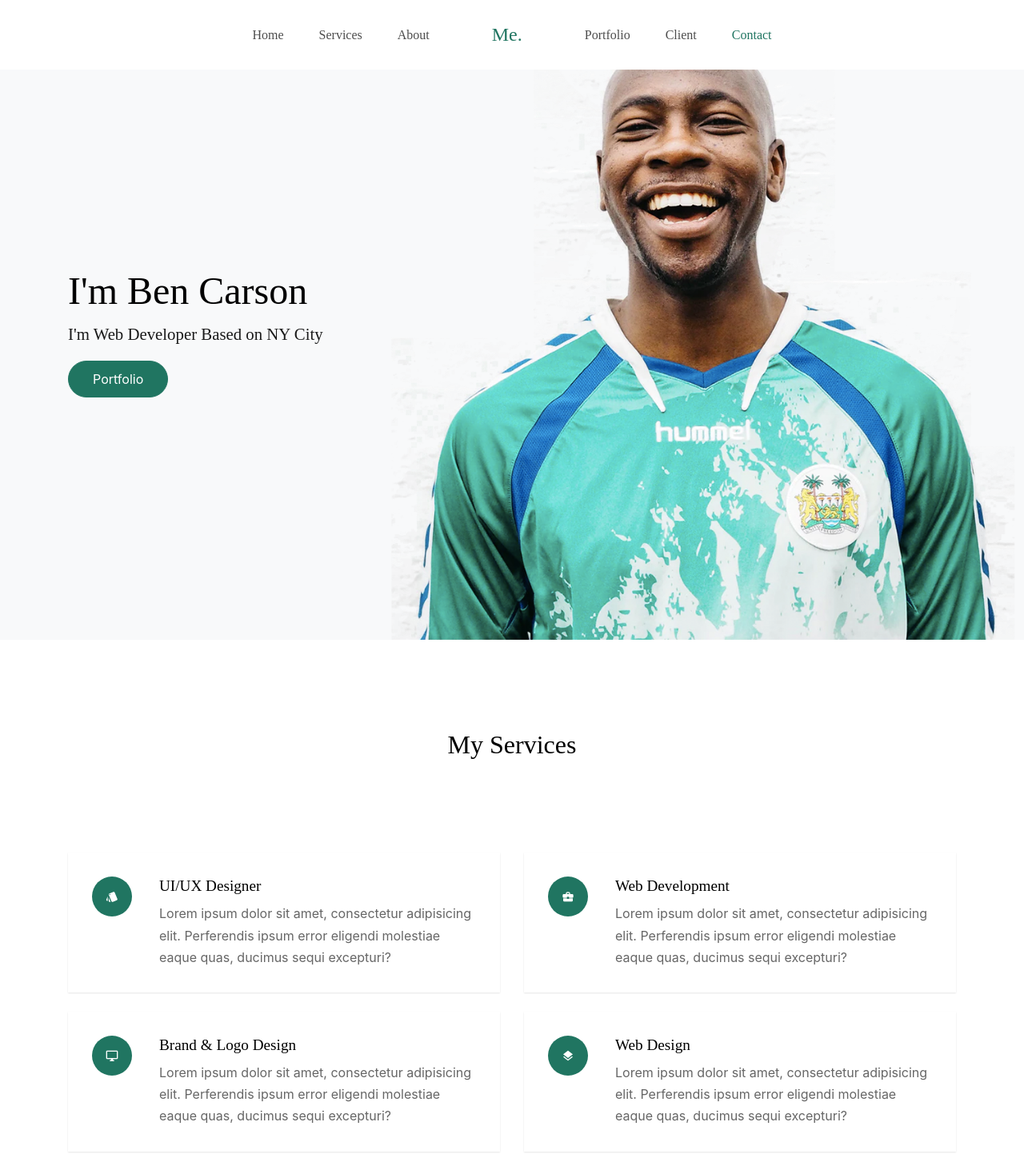
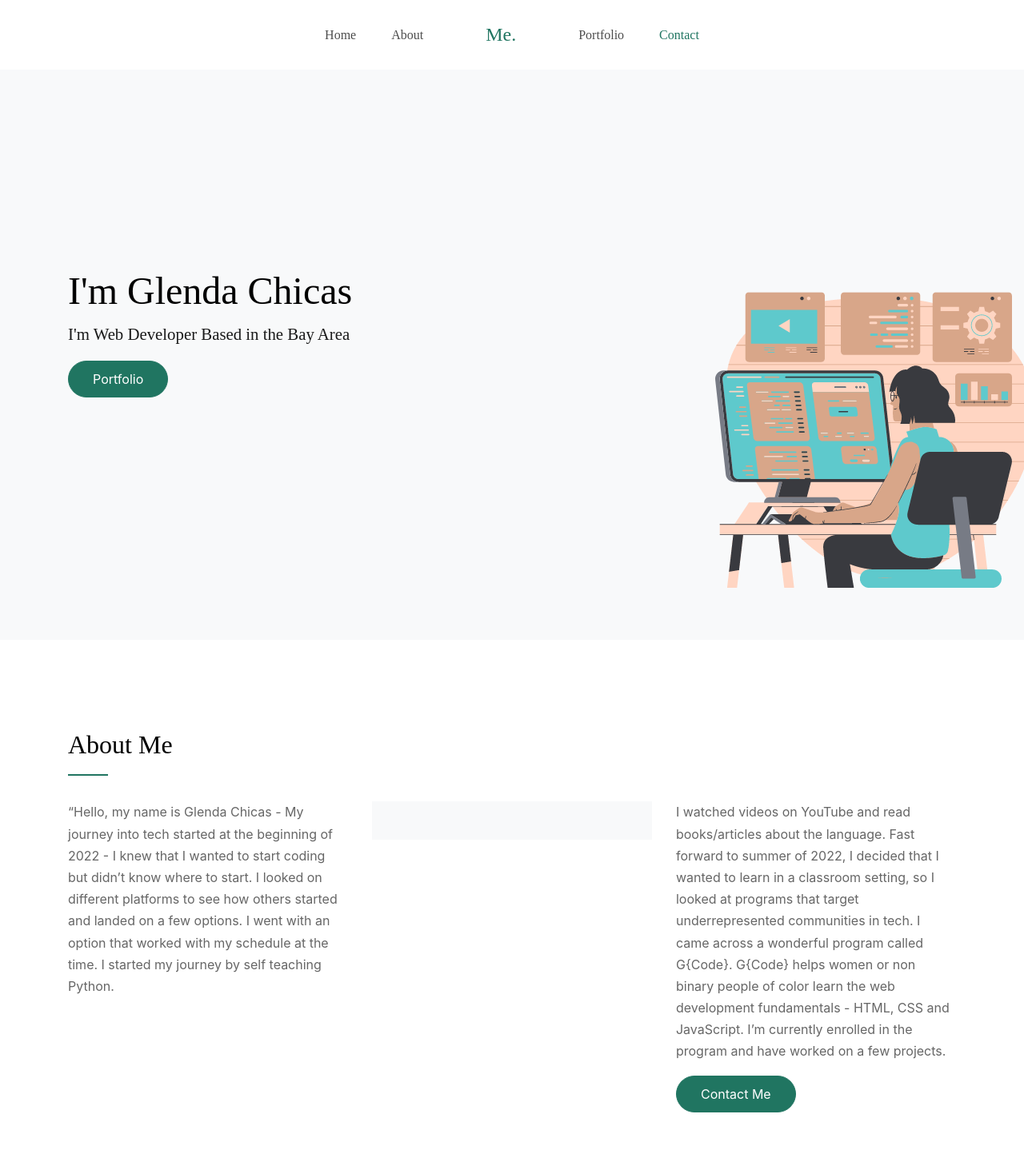
Before and after one commit to glendachicas/portfolio2023, a plain HTML site: page index.html in a window 1280 px wide. Shown: the top 1443 px of the page at 80% size. Drawn offline with Linux system fonts and the light colour scheme; files whose address does not match are found by name; a web font is replaced by a local one.

Commit message:
downloaded template folder and added content

```diff
--- a/index.html
+++ b/index.html
@@ -49,7 +49,7 @@
             <nav class="site-navigation position-relative text-right" role="navigation">
               <ul class="site-menu main-menu js-clone-nav mr-auto d-none d-lg-block">
                 <li><a href="#home-section" class="nav-link">Home</a></li>
-                <li><a href="#services-section" class="nav-link">Services</a></li>
+                <!-- <li><a href="#services-section" class="nav-link">Services</a></li> -->
                 <li><a href="#about-section" class="nav-link">About</a></li>
 
               </ul>
@@ -65,7 +65,6 @@
             <nav class="site-navigation position-relative" role="navigation">
               <ul class="site-menu main-menu js-clone-nav mr-auto d-none d-lg-block">
                 <li><a href="#portfolio-section" class="nav-link">Portfolio</a></li>
-                <li><a href="#clients-section" class="nav-link">Client</a></li>
                 <li><a href="#contact-section" class="nav-link">Contact</a></li>
               </ul>
             </nav>
@@ -89,8 +88,8 @@
           <div class="col-md-12 mt-lg-5 text-left align-self-center text-intro">
             <div class="row">
               <div class="col-lg-6">
-                <h1 class="text-black">I'm Ben Carson</h1>
-                <p class="lead">I'm Web Developer Based on NY City</p>
+                <h1 class="text-black">I'm Glenda Chicas</h1>
+                <p class="lead">I'm Web Developer Based in the Bay Area</p>
                 <p><a href="#portfolio-section" class="btn smoothscroll btn-primary">Portfolio</a></p>
 
               </div>
@@ -100,15 +99,14 @@
         </div>
       </div>
 
-      <img src="images/face.png" alt="Image" class="img-face" data-aos="fade">
 
-
+      <img src="images/image1.png" alt="Image" class="img-face" data-aos="fade">
     </div>
 
 
 
 
-    <div class="site-section" id="services-section">
+    <!-- <div class="site-section" id="services-section">
       <div class="container">
         <div class="row ">
           <div class="col-12 mb-5 position-relative">
@@ -157,7 +155,7 @@
 
         </div>
       </div>
-    </div>
+    </div> -->
 
     <div class="site-section" id="about-section">
       <div class="container">
@@ -167,23 +165,25 @@
           </div>
           <div class="col-lg-4 order-1 order-lg-2 mb-4 mb-lg-0">
             <div class="bg-light pt-5">
-            <img src="images/face.png" alt="Image" class="img-fluid">
+            <!-- <img src="images/face.png" alt="Image" class="img-fluid"> -->
             </div>
           </div>
           <div class="col-lg-4 order-2 order-lg-1">
-            <p>Lorem ipsum dolor sit amet, consectetur adipisicing elit. Perferendis ipsum error eligendi molestiae eaque quas, ducimus sequi excepturi?</p>
-            <p>Lorem ipsum dolor sit amet, consectetur adipisicing elit. Perferendis ipsum error eligendi molestiae eaque quas, ducimus sequi excepturi?</p>
+            <p>“Hello, my name is Glenda Chicas -
+
+              My journey into tech started at the beginning of 2022 - I knew that I wanted to start coding but didn’t know where to start.  I looked on different platforms to see how others started and landed on a few options. I went with an option that worked with my schedule at the time. I started my journey by self teaching Python.
+               </p>
           </div>
           <div class="col-lg-4 order-3 order-lg-3">
-            <p>Lorem ipsum dolor sit amet, consectetur adipisicing elit. Perferendis ipsum error eligendi molestiae eaque quas, ducimus sequi excepturi?</p>
-            <p>Lorem ipsum dolor sit amet, consectetur adipisicing elit. Ad aperiam qui maiores, ipsa quibusdam distinctio! Expedita ipsum ex porro obcaecati.</p>
+           <p>
+            I watched videos on YouTube and read books/articles about the language. Fast forward to summer of 2022, I decided that I wanted to learn in a classroom setting, so I looked at programs that target underrepresented communities in tech. I came across a wonderful program called G{Code}. G{Code} helps women or non binary people of color learn the web development fundamentals - HTML, CSS and JavaScript. I’m currently enrolled in the program and have worked on a few projects.
+           </p>
             <p><a href="#contact-section" class="btn smoothscroll btn-primary">Contact Me</a></p>
           </div>
 
         </div>
       </div>
     </div>
-
 
 
 
@@ -219,7 +219,7 @@
             </a>
           </div>
 
-          <div class="item design col-6 col-sm-6 col-md-6 col-lg-4 col-xl-4 mb-4">
+          <!-- <div class="item design col-6 col-sm-6 col-md-6 col-lg-4 col-xl-4 mb-4">
 
             <a href="images/post_5.jpg" class="item-wrap fancybox">
               <span class="icon-search2"></span>
@@ -264,13 +264,13 @@
           </div>
 
 
-        </div>
+        </div> -->
       </div>
 
     </section>
 
 
-    <section class="site-section bg-dark">
+    <!-- <section class="site-section bg-dark">
       <div class="container">
         <div class="row">
           <div class="col-12 mb-5 position-relative">
@@ -328,7 +328,7 @@
           </div>
         </div>
       </div>
-    </section>
+    </section> -->
 
 
 
@@ -377,7 +377,7 @@
       </div>
     </section>
 
-    <footer class="site-section bg-light footer">
+    <!-- <footer class="site-section bg-light footer">
       <div class="container">
         <div class="row mb-5">
           <div class="col-md-3">
@@ -425,14 +425,14 @@
         <div class="row">
           <div class="col-12 text-center">
           <p>
-            <!-- Link back to Colorlib can't be removed. Template is licensed under CC BY 3.0. -->
+           Link back to Colorlib can't be removed. Template is licensed under CC BY 3.0.
             Copyright &copy;<script>document.write(new Date().getFullYear());</script> All rights reserved | This template is made with <i class="icon-heart text-danger" aria-hidden="true"></i> by <a href="https://colorlib.com" target="_blank" >Colorlib</a>
-            <!-- Link back to Colorlib can't be removed. Template is licensed under CC BY 3.0. -->
+            Link back to Colorlib can't be removed. Template is licensed under CC BY 3.0.
             </p>
             </div>
         </div>
       </div>
-    </footer>
+    </footer>  -->
 
   </div> <!-- .site-wrap -->
 
```
Also changed, not shown: images/image1.png (added), images/image2.png (added).
